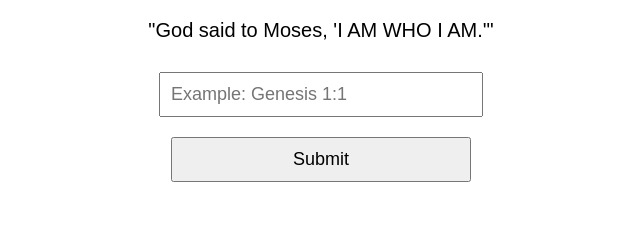
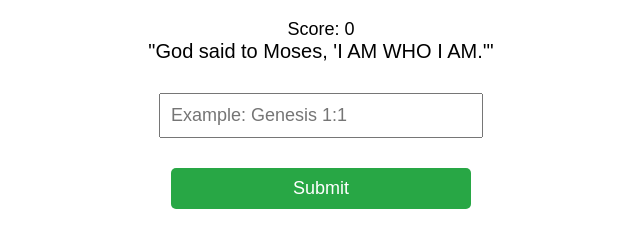
Before and after one commit to Jedominoes/BibleGuessr, a plain HTML site: page index.html in a window 1280 px wide. Shown: the part 89-336 px from the top of the page, without its empty margins (319-959 px from the left). Drawn offline with Linux system fonts and the light colour scheme.

Commit message:
Update index.html

```diff
--- a/index.html
+++ b/index.html
@@ -2,7 +2,7 @@
 <html lang="en">
 <head>
   <meta charset="UTF-8">
-  <title>titit</title>
+  <title>Bibleman kul</title>
   <meta name="viewport" content="width=device-width, initial-scale=1.0">
   <style>
     body {
@@ -21,9 +21,22 @@
       max-width: 300px;
       margin: 10px 0;
     }
+    #guessInput {
+      margin-bottom: 20px;
+    }
+    #submitButton {
+      background-color: #28a745;
+      color: white;
+      border: none;
+      border-radius: 5px;
+    }
     #result {
       margin-top: 20px;
       font-weight: bold;
+    }
+    #score {
+      margin-top: 10px;
+      font-size: 18px;
     }
   </style>
 </head>
@@ -31,11 +44,13 @@
 
   <h1>BibleGuessr</h1>
 
+  <div id="score">Score: 0</div>
+
   <div id="verse"></div>
 
   <input type="text" id="guessInput" placeholder="Example: Genesis 1:1">
   <br>
-  <button onclick="checkGuess()">Submit</button>
+  <button id="submitButton" onclick="checkGuess()">Submit</button>
 
   <div id="result"></div>
 
```
